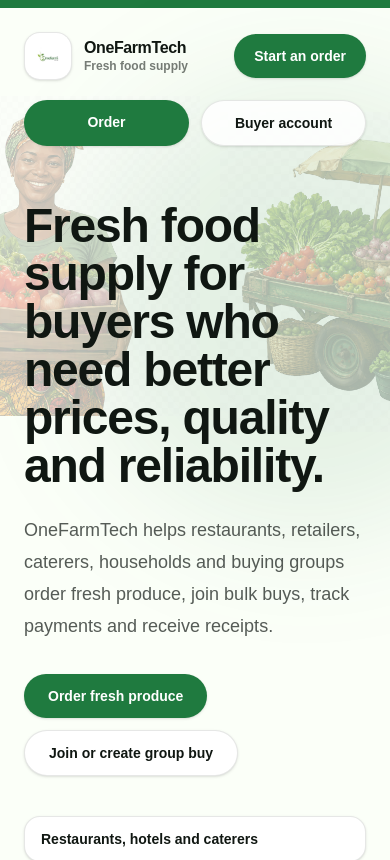
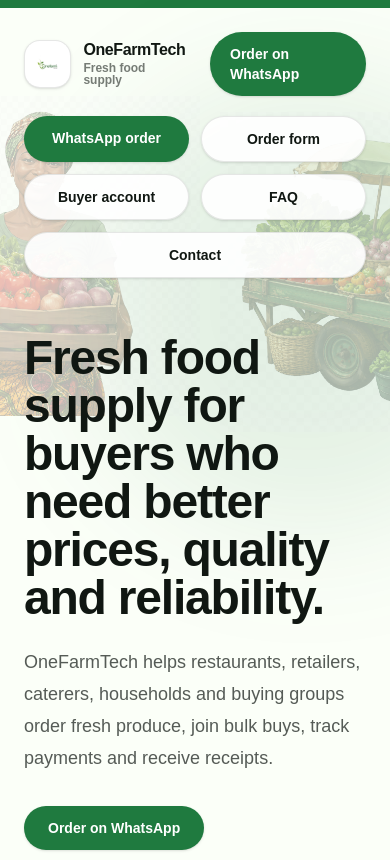
Before and after one commit to jjb00/onefarmtech, a Next.js app in the folder app/: page / in a window 390 px wide. Shown: the top 860 px of the page. Built offline with nearby package versions, Linux system fonts and the light colour scheme; no server answers; the database is empty.

Commit message:
Clarify homepage mobile buyer actions

```diff
--- a/app/src/app/page.tsx
+++ b/app/src/app/page.tsx
@@ -111,22 +111,40 @@
                 href="https://wa.me/?text=Hello%20OneFarmTech%2C%20I%20want%20to%20place%20a%20fresh%20food%20order."
                 className="rounded-full bg-[#1f7a3f] px-5 py-3 text-sm font-black text-white shadow-sm hover:bg-[#155c2f]"
               >
-                Start an order
+                Order on WhatsApp
               </a>
             </nav>
           </header>
           <div data-testid="mobile-launch-cta-row" className="mt-5 grid grid-cols-2 gap-3 md:hidden">
+            <a
+              href="https://wa.me/?text=Hello%20OneFarmTech%2C%20I%20want%20to%20place%20a%20fresh%20food%20order.%20Buyer%20type%3A%20___%20Location%3A%20___%20Items%3A%20___"
+              className="rounded-full bg-[#1f7a3f] px-4 py-3 text-center text-sm font-black text-white shadow-sm"
+            >
+              WhatsApp order
+            </a>
             <Link
               href="/order-request"
-              className="rounded-full bg-[#1f7a3f] px-4 py-3 text-center text-sm font-black text-white shadow-sm"
+              className="rounded-full border border-[#101712]/10 bg-white/90 px-4 py-3 text-center text-sm font-black text-[#101712] shadow-sm"
             >
-              Order
+              Order form
             </Link>
             <Link
               href="/buyer-account-request"
-              className="rounded-full border border-[#101712]/10 bg-white/85 px-4 py-3 text-center text-sm font-black text-[#101712] shadow-sm"
+              className="rounded-full border border-[#101712]/10 bg-white/90 px-4 py-3 text-center text-sm font-black text-[#101712] shadow-sm"
             >
               Buyer account
+            </Link>
+            <Link
+              href="/faq"
+              className="rounded-full border border-[#101712]/10 bg-white/90 px-4 py-3 text-center text-sm font-black text-[#101712] shadow-sm"
+            >
+              FAQ
+            </Link>
+            <Link
+              href="/contact"
+              className="col-span-2 rounded-full border border-[#101712]/10 bg-white/90 px-4 py-3 text-center text-sm font-black text-[#101712] shadow-sm"
+            >
+              Contact
             </Link>
           </div>
 
@@ -146,7 +164,7 @@
                   href="https://wa.me/?text=Hello%20OneFarmTech%2C%20I%20want%20to%20place%20a%20fresh%20food%20order.%20Buyer%20type%3A%20___%20Location%3A%20___%20Items%3A%20___"
                   className="rounded-full bg-[#1f7a3f] px-6 py-3 text-sm font-black text-white shadow-sm hover:bg-[#155c2f]"
                 >
-                  Order fresh produce
+                  Order on WhatsApp
                 </a>
                 <a
                   href="https://wa.me/?text=Hello%20OneFarmTech%2C%20I%20want%20to%20join%20or%20create%20a%20group%20buy.%20Group%20type%3A%20family%2Ffriends%2Fcity%2Fbusiness.%20Location%3A%20___%20Items%3A%20___"
```
